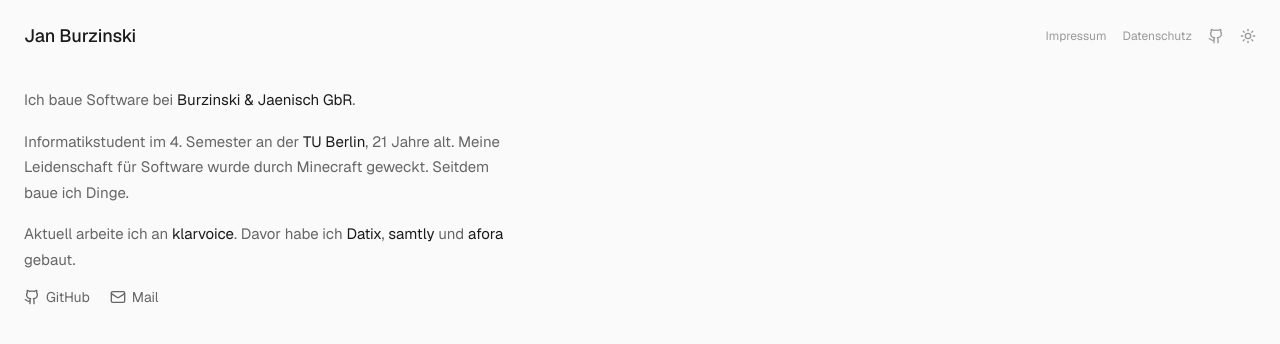
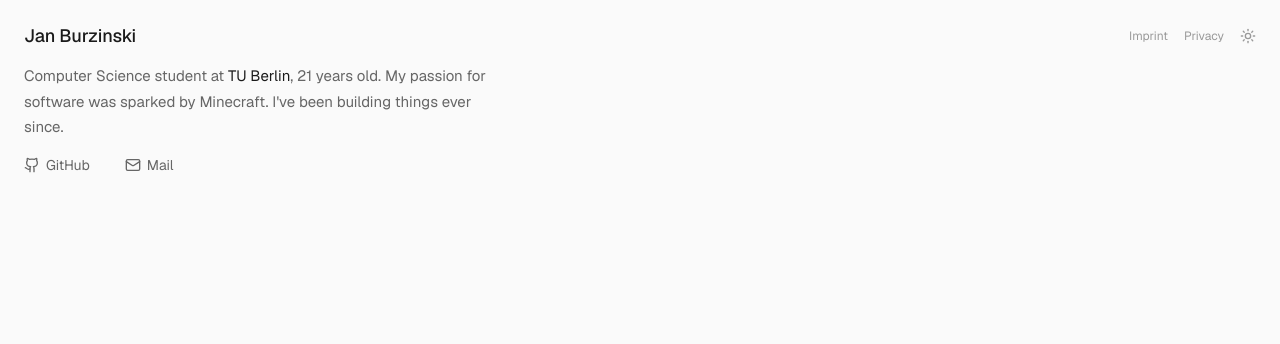
Before and after one commit to janburzinski/janburzinski.de, a SvelteKit app in the folder web/: page / in a window 1280 px wide. Shown: the top 344 px of the page. Built offline with nearby package versions, Linux system fonts and the light colour scheme.

Commit message:
refactor(home): translate copy and add outbound link indicator

```diff
--- a/web/src/routes/+page.svelte
+++ b/web/src/routes/+page.svelte
@@ -1,5 +1,5 @@
 <script lang="ts">
-	import { Github, Mail, Sun, Moon } from 'lucide-svelte';
+	import { Github, Mail, Sun, Moon, ArrowUpRight } from 'lucide-svelte';
 	import { onMount } from 'svelte';
 
 	type Theme = 'light' | 'dark';
@@ -27,12 +27,9 @@
 	<nav class="topbar">
 		<a href="/" class="name">Jan Burzinski</a>
 		<div class="nav-right">
-			<a href="/impressum" class="nav-link">Impressum</a>
-			<a href="/datenschutz" class="nav-link">Datenschutz</a>
-			<a href="https://github.com/janburzinski" target="_blank" rel="noopener noreferrer" aria-label="GitHub" class="nav-icon">
-				<Github size={16} />
-			</a>
-			<button class="nav-icon theme-toggle" on:click={toggleTheme} aria-label="Theme wechseln" type="button">
+			<a href="/impressum" class="nav-link">Imprint</a>
+			<a href="/datenschutz" class="nav-link">Privacy</a>
+			<button class="nav-icon theme-toggle" on:click={toggleTheme} aria-label="Toggle theme" type="button">
 				{#if theme === 'light'}
 					<Sun size={16} />
 				{:else}
@@ -44,25 +41,19 @@
 
 	<div class="main">
 		<p>
-			Ich baue Software bei <a href="https://bejaniclabs.de" target="_blank" rel="noopener noreferrer">Burzinski & Jaenisch GbR</a>.
-		</p>
-
-		<p>
-			Informatikstudent im 4. Semester an der <a href="https://tu.berlin" target="_blank" rel="noopener noreferrer">TU Berlin</a>, 21 Jahre alt. Meine Leidenschaft für Software wurde durch Minecraft geweckt. Seitdem baue ich Dinge.
-		</p>
-
-		<p>
-			Aktuell arbeite ich an <a href="https://klarvoice.com" target="_blank" rel="noopener noreferrer">klarvoice</a>. Davor habe ich <a href="https://usedatix.com" target="_blank" rel="noopener noreferrer">Datix</a>, <a href="https://samtly.app" target="_blank" rel="noopener noreferrer">samtly</a> und <a href="https://afora.app" target="_blank" rel="noopener noreferrer">afora</a> gebaut.
+			Computer Science student at <a href="https://tu.berlin" target="_blank" rel="noopener noreferrer">TU Berlin</a>, 21 years old. My passion for software was sparked by Minecraft. I've been building things ever since.
 		</p>
 
 		<div class="social-links">
 			<a href="https://github.com/janburzinski" target="_blank" rel="noopener noreferrer" class="social-link">
 				<Github size={16} />
 				<span>GitHub</span>
+				<ArrowUpRight size={13} class="outbound" />
 			</a>
 			<a href="mailto:jan@burzinski.de" class="social-link">
 				<Mail size={16} />
 				<span>Mail</span>
+				<ArrowUpRight size={13} class="outbound" />
 			</a>
 		</div>
 	</div>
@@ -80,7 +71,7 @@
 		display: flex;
 		justify-content: space-between;
 		align-items: center;
-		padding: 1.5rem 1.5rem 2.5rem 1.5rem;
+		padding: 1.5rem 1.5rem 1rem 1.5rem;
 	}
 
 	.name {
@@ -167,9 +158,23 @@
 		font-size: 0.875rem;
 	}
 
+	.social-link :global(.outbound) {
+		opacity: 0;
+		transform: translate(-2px, 2px);
+		margin-left: -4px;
+		transition:
+			opacity 0.12s ease,
+			transform 0.12s ease;
+	}
+
 	@media (hover: hover) and (pointer: fine) {
 		.social-link:hover {
 			color: var(--text-primary);
 		}
+
+		.social-link:hover :global(.outbound) {
+			opacity: 1;
+			transform: translate(0, 0);
+		}
 	}
 </style>
```
